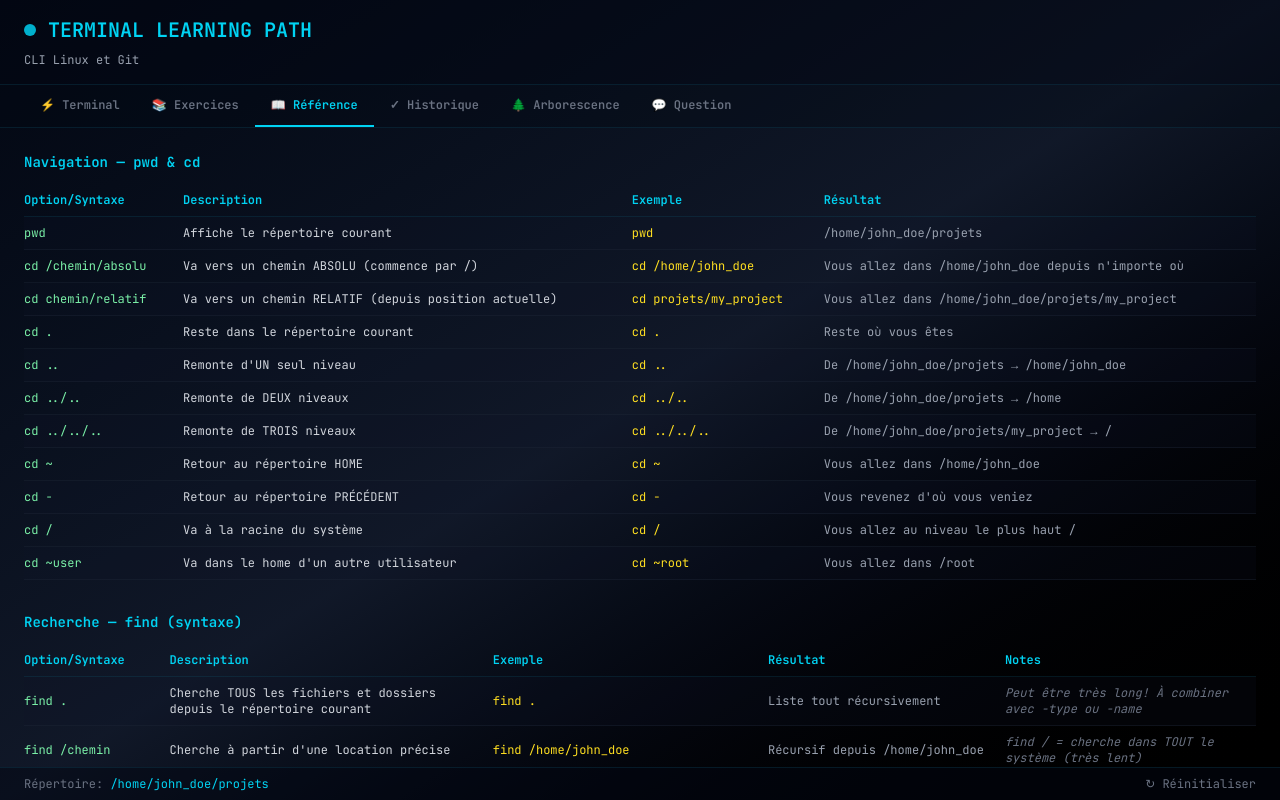
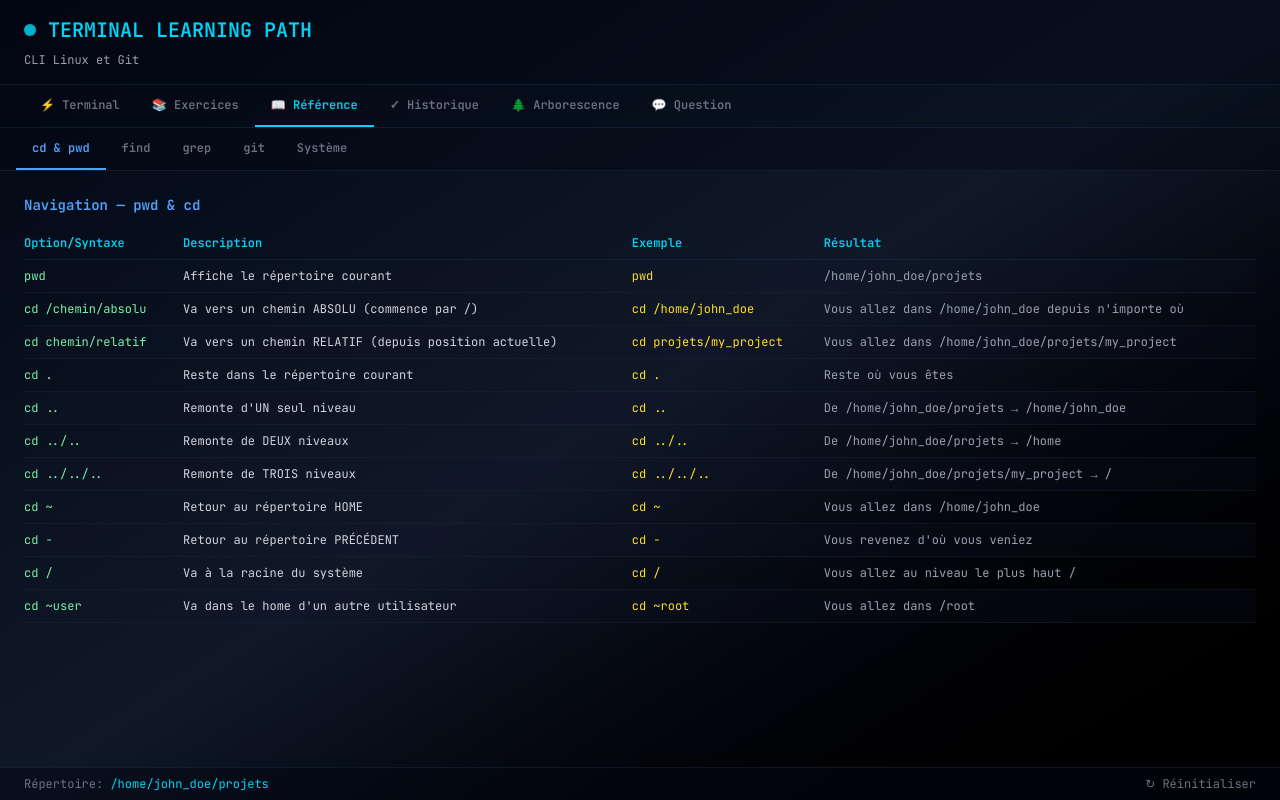
Before and after one commit to Devfront-end/terminal-learning-path, a React (Vite) app: page / in a window 1280 px wide. Both pictures are taken after a click on the button "📖 Référence". Built offline with nearby package versions, Linux system fonts and the light colour scheme.

Commit message:
feat: onglets par catégorie dans Référence

```diff
--- a/src/components/Reference.jsx
+++ b/src/components/Reference.jsx
@@ -1,3 +1,4 @@
+import { useState } from 'react';
 import { cdRows, findRows, grepRows, findUsageRows, grepUsageRows, gitRows, gitWorkflowRows, fileRows, sysRows, permRows } from '../data/reference.js';
 
 function SyntaxTable({ rows, hasNote }) {
@@ -56,7 +57,7 @@ function UsageTable({ rows, columns }) {
   );
 }
 
-const findUsageCols = [
+const usageCols = [
   { key: 'usage', label: "Cas d'usage", className: 'text-cyan-300 font-medium' },
   { key: 'cmd', label: 'Commande', className: 'font-mono text-green-300 whitespace-nowrap' },
   { key: 'example', label: 'Exemple concret', className: 'font-mono text-yellow-300' },
@@ -64,57 +65,79 @@ const findUsageCols = [
   { key: 'result', label: 'Résultat attendu', className: 'text-gray-400 italic' },
 ];
 
-const grepUsageCols = [
-  { key: 'usage', label: "Cas d'usage", className: 'text-cyan-300 font-medium' },
-  { key: 'cmd', label: 'Commande', className: 'font-mono text-green-300 whitespace-nowrap' },
-  { key: 'example', label: 'Exemple concret', className: 'font-mono text-yellow-300' },
-  { key: 'explain', label: 'Explication', className: 'text-gray-300' },
-  { key: 'result', label: 'Résultat attendu', className: 'text-gray-400 italic' },
+const TABS = [
+  { id: 'cd',   label: 'cd & pwd',   color: 'text-blue-400' },
+  { id: 'find', label: 'find',        color: 'text-orange-400' },
+  { id: 'grep', label: 'grep',        color: 'text-purple-400' },
+  { id: 'git',  label: 'git',         color: 'text-green-400' },
+  { id: 'sys',  label: 'Système',     color: 'text-cyan-400' },
 ];
 
 export default function Reference() {
+  const [active, setActive] = useState('cd');
+
   return (
+    <div className="flex-1 overflow-hidden flex flex-col">
+      {/* Onglets */}
+      <div className="flex border-b border-gray-800/60 bg-gray-950/40 px-4 shrink-0">
+        {TABS.map(tab => (
+          <button
+            key={tab.id}
+            onClick={() => setActive(tab.id)}
+            className={`px-4 py-3 text-xs font-semibold border-b-2 whitespace-nowrap transition-all ${
+              active === tab.id
+                ? `${tab.color} border-current`
+                : 'text-gray-500 border-transparent hover:text-gray-300'
+            }`}
+          >
+            {tab.label}
+          </button>
+        ))}
+      </div>
+
+      {/* Contenu */}
       <div className="flex-1 overflow-y-auto p-6 space-y-8">
+        {active === 'cd' && (
           <div>
-        <h2 className="text-cyan-400 font-semibold text-sm mb-3">Navigation — pwd &amp; cd</h2>
+            <h2 className="text-blue-400 font-semibold text-sm mb-3">Navigation — pwd &amp; cd</h2>
             <SyntaxTable rows={cdRows} hasNote={false} />
           </div>
+        )}
+
+        {active === 'find' && (
+          <>
             <div>
-        <h2 className="text-cyan-400 font-semibold text-sm mb-3">Recherche — find (syntaxe)</h2>
+              <h2 className="text-orange-400 font-semibold text-sm mb-3">find — syntaxe</h2>
               <SyntaxTable rows={findRows} hasNote={true} />
             </div>
             <div>
-        <h2 className="text-cyan-400 font-semibold text-sm mb-3">find en pratique — cas d'usage</h2>
-        <UsageTable rows={findUsageRows} columns={findUsageCols} />
+              <h2 className="text-orange-400 font-semibold text-sm mb-3">find — cas d'usage</h2>
+              <UsageTable rows={findUsageRows} columns={usageCols} />
             </div>
+          </>
+        )}
+
+        {active === 'grep' && (
+          <>
             <div>
-        <h2 className="text-cyan-400 font-semibold text-sm mb-3">Recherche de texte — grep (syntaxe)</h2>
+              <h2 className="text-purple-400 font-semibold text-sm mb-3">grep — syntaxe</h2>
               <SyntaxTable rows={grepRows} hasNote={true} />
             </div>
             <div>
-        <h2 className="text-cyan-400 font-semibold text-sm mb-3">grep en pratique — cas d'usage</h2>
-        <UsageTable rows={grepUsageRows} columns={grepUsageCols} />
+              <h2 className="text-purple-400 font-semibold text-sm mb-3">grep — cas d'usage</h2>
+              <UsageTable rows={grepUsageRows} columns={usageCols} />
             </div>
+          </>
+        )}
 
+        {active === 'git' && (
+          <>
             <div>
-        <h2 className="text-cyan-400 font-semibold text-sm mb-3">Lecture de fichiers — cat, head, tail, less</h2>
-        <SyntaxTable rows={fileRows} hasNote={true} />
+              <h2 className="text-green-400 font-semibold text-sm mb-3">Git — commandes essentielles</h2>
+              <SyntaxTable rows={gitRows} hasNote={true} />
             </div>
             <div>
-        <h2 className="text-cyan-400 font-semibold text-sm mb-3">Informations système — whoami, df, du, ps</h2>
-        <SyntaxTable rows={sysRows} hasNote={true} />
-      </div>
-      <div>
-        <h2 className="text-cyan-400 font-semibold text-sm mb-3">Permissions — ls -la, chmod, chown</h2>
-        <SyntaxTable rows={permRows} hasNote={true} />
-      </div>
-      <div>
-        <h2 className="text-cyan-400 font-semibold text-sm mb-3">Git — commandes essentielles</h2>
-        <SyntaxTable rows={gitRows} hasNote={true} />
-      </div>
-
-      <div>
-        <h2 className="text-cyan-400 font-semibold text-sm mb-3">Git — workflows complets</h2>
+              <h2 className="text-green-400 font-semibold text-sm mb-3">Git — workflows complets</h2>
               <div className="overflow-x-auto">
                 <table className="w-full text-xs border-collapse">
                   <thead>
@@ -140,6 +163,26 @@ export default function Reference() {
                 </table>
               </div>
             </div>
+          </>
+        )}
+
+        {active === 'sys' && (
+          <>
+            <div>
+              <h2 className="text-cyan-400 font-semibold text-sm mb-3">Lecture de fichiers — cat, head, tail, less</h2>
+              <SyntaxTable rows={fileRows} hasNote={true} />
+            </div>
+            <div>
+              <h2 className="text-cyan-400 font-semibold text-sm mb-3">Informations système — whoami, df, du, ps</h2>
+              <SyntaxTable rows={sysRows} hasNote={true} />
+            </div>
+            <div>
+              <h2 className="text-cyan-400 font-semibold text-sm mb-3">Permissions — ls -la, chmod, chown</h2>
+              <SyntaxTable rows={permRows} hasNote={true} />
+            </div>
+          </>
+        )}
+      </div>
     </div>
   );
 }
```
Lines whose indentation alone changed are shown as unchanged.
